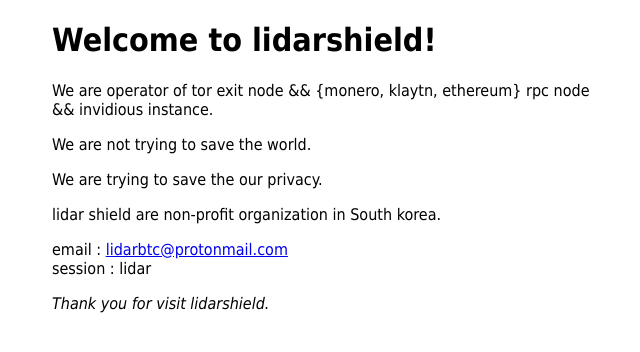
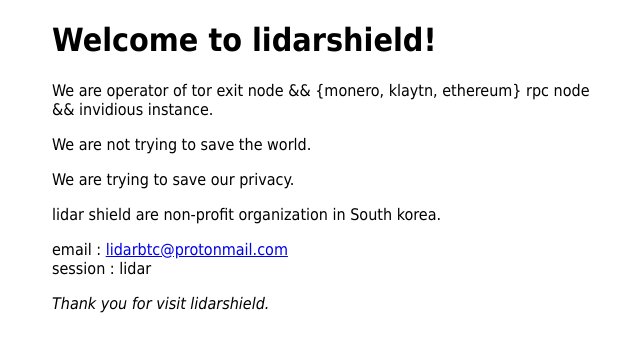
Before and after one commit to lidarbtc/lidarbtc.github.io, a plain HTML site: page index.html in a window 1280 px wide. Shown: the full height of the page, 308-948 px from the left. Drawn offline with Linux system fonts and the light colour scheme.

Commit message:
Update index.html

```diff
--- a/index.html
+++ b/index.html
@@ -22,7 +22,7 @@
 
     <p>We are not trying to save the world.</p>
 
-    <p>We are trying to save the our privacy.</p>
+    <p>We are trying to save our privacy.</p>
 
     <p>lidar shield are non-profit organization in South korea.</p>
 
```
